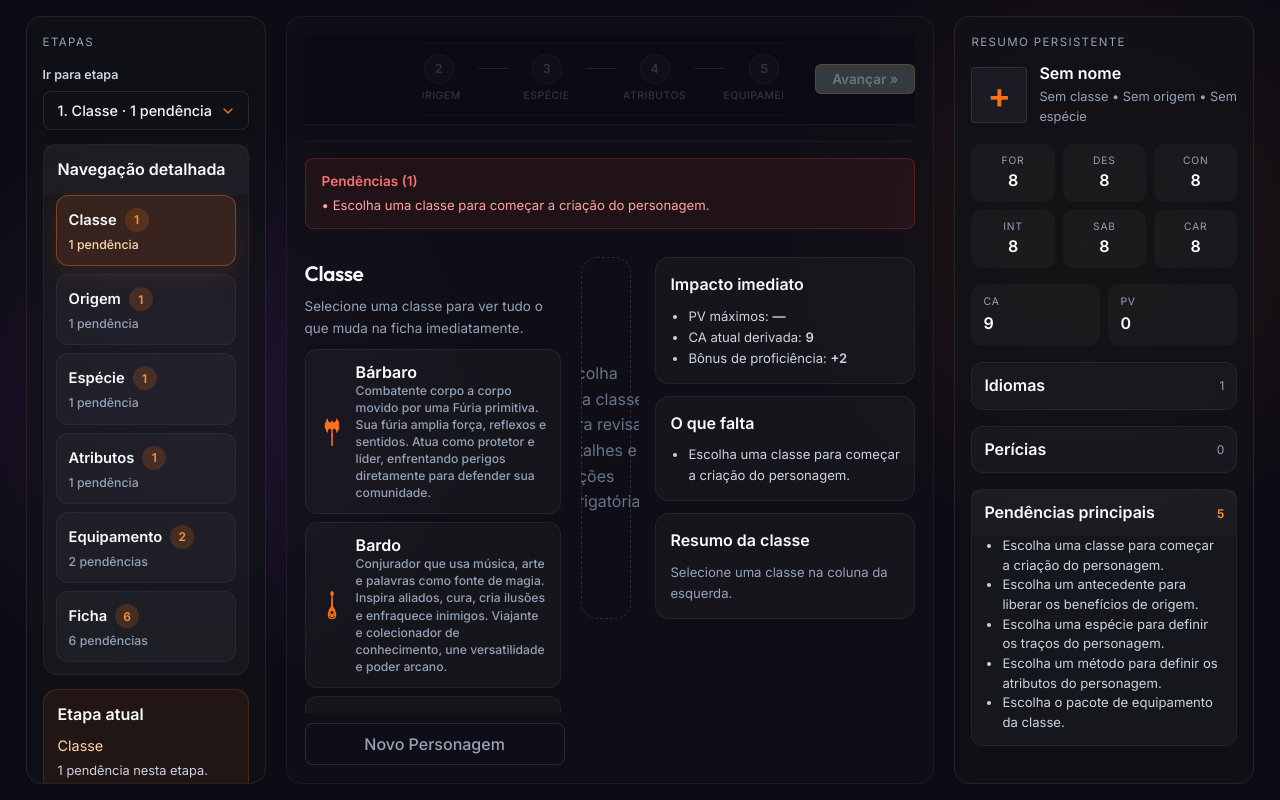
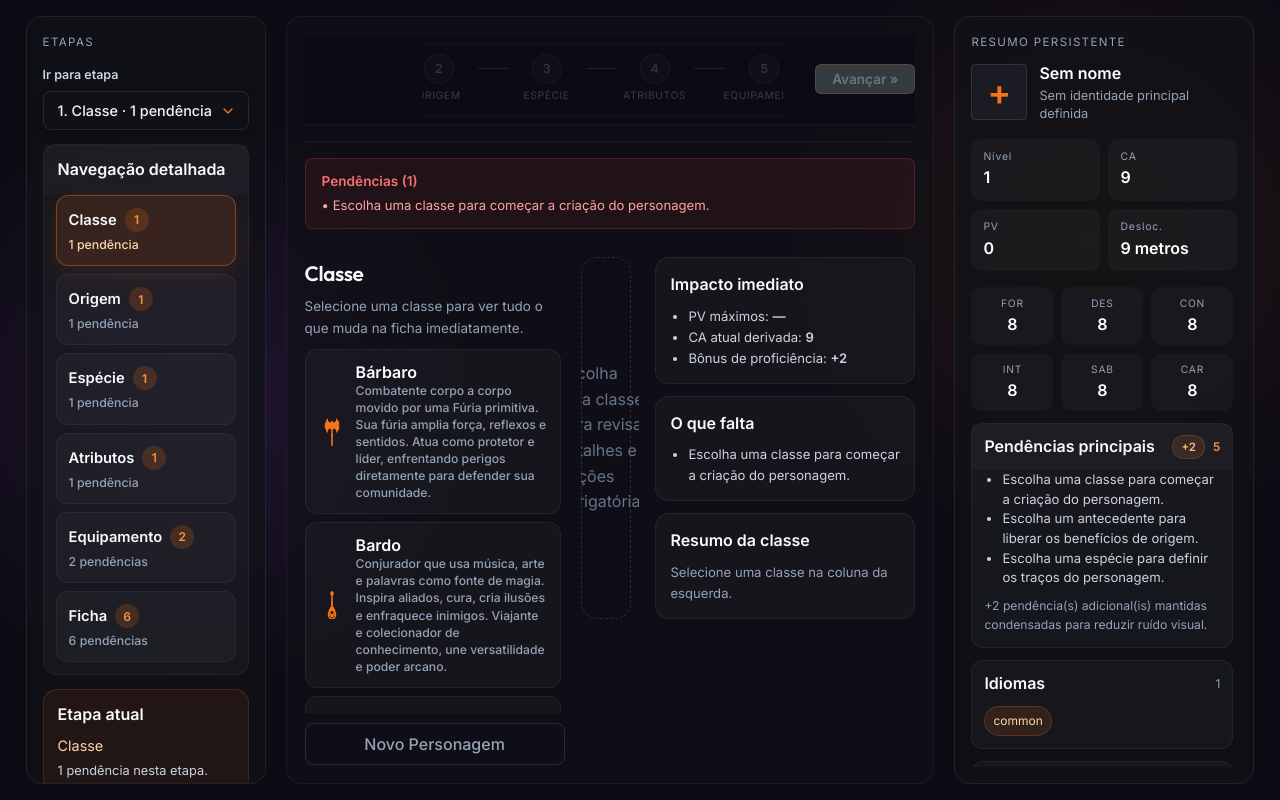
Before and after one commit to cauefeliciano14/app, a React (Vite) app: page / in a window 1280 px wide. Built offline with nearby package versions, Linux system fonts and the light colour scheme.

Commit message:
Refine creator character summary panel

```diff
--- a/src/features/creator/summary/CharacterSummaryPanel.tsx
+++ b/src/features/creator/summary/CharacterSummaryPanel.tsx
@@ -1,3 +1,4 @@
+import { useMemo, useState } from 'react';
 import { useCharacter } from '../../../context/CharacterContext';
 
 const ATTRS = ['forca', 'destreza', 'constituicao', 'inteligencia', 'sabedoria', 'carisma'] as const;
@@ -10,12 +11,27 @@ const LABELS: Record<(typeof ATTRS)[number], string> = {
   carisma: 'CAR',
 };
 
+const LIST_PREVIEW_COUNT = 3;
+const ISSUE_PREVIEW_COUNT = 3;
+
 export function CharacterSummaryPanel() {
-  const { character, selectedBackground, derivedSheet, validationResult } = useCharacter();
+  const { character, selectedBackground, derivedSheet, validationResult, characterLevel } = useCharacter();
   const mainPendencies = validationResult.errors.slice(0, 5);
+  const identityLine = [character.characterClass?.name, selectedBackground?.name, character.species?.name].filter(Boolean).join(' • ');
+
+  const quickFacts = useMemo(
+    () => [
+      { label: 'Nível', value: String(characterLevel ?? derivedSheet.level ?? 1) },
+      { label: 'CA', value: String(derivedSheet.armorClass) },
+      { label: 'PV', value: String(derivedSheet.maxHP) },
+      { label: 'Desloc.', value: derivedSheet.speed || '—' },
+    ],
+    [characterLevel, derivedSheet.armorClass, derivedSheet.level, derivedSheet.maxHP, derivedSheet.speed],
+  );
 
   return (
-    <div style={{ display: 'flex', flexDirection: 'column', gap: '16px' }}>
+    <div style={{ display: 'flex', flexDirection: 'column', gap: '16px', height: '100%', minHeight: 0 }}>
+      <div style={{ display: 'flex', flexDirection: 'column', gap: '16px', flex: 1, minHeight: 0 }}>
         <div>
           <div style={{ color: '#94a3b8', fontSize: '0.72rem', textTransform: 'uppercase', letterSpacing: '0.12em', marginBottom: '10px' }}>
             Resumo persistente
@@ -24,15 +40,20 @@ export function CharacterSummaryPanel() {
             <div className={`profile-placeholder ${character.portrait ? 'has-image' : ''}`} style={{ width: '54px', height: '54px', minWidth: '54px' }}>
               {character.portrait ? <img src={`/imgs/portrait_caracter/${character.portrait}`} alt={character.name || 'Retrato'} className="profile-image" /> : null}
             </div>
-          <div>
+            <div style={{ minWidth: 0 }}>
               <div style={{ color: '#fff', fontSize: '1rem', fontWeight: 700 }}>{character.name || 'Sem nome'}</div>
-            <div style={{ color: '#94a3b8', fontSize: '0.8rem' }}>
-              {character.characterClass?.name ?? 'Sem classe'} • {selectedBackground?.name ?? 'Sem origem'} • {character.species?.name ?? 'Sem espécie'}
-            </div>
+              <div style={{ color: '#94a3b8', fontSize: '0.8rem', lineHeight: 1.4 }}>{identityLine || 'Sem identidade principal definida'}</div>
             </div>
           </div>
         </div>
 
+        <div style={{ display: 'grid', gridTemplateColumns: 'repeat(2, minmax(0, 1fr))', gap: '8px' }}>
+          {quickFacts.map((fact) => (
+            <SummaryPill key={fact.label} label={fact.label} value={fact.value} />
+          ))}
+        </div>
+
+        <div style={{ display: 'flex', flexDirection: 'column', gap: '12px', flex: 1, minHeight: 0, maxHeight: '100%', overflowY: 'auto', paddingRight: '4px' }}>
           <div style={{ display: 'grid', gridTemplateColumns: 'repeat(3, minmax(0, 1fr))', gap: '8px' }}>
             {ATTRS.map((attr) => (
               <div key={attr} style={{ background: 'rgba(255,255,255,0.03)', borderRadius: '10px', padding: '8px 10px', textAlign: 'center' }}>
@@ -42,14 +63,11 @@ export function CharacterSummaryPanel() {
             ))}
           </div>
 
-      <div style={{ display: 'grid', gridTemplateColumns: 'repeat(2, minmax(0, 1fr))', gap: '8px' }}>
-        <SummaryPill label="CA" value={String(derivedSheet.armorClass)} />
-        <SummaryPill label="PV" value={String(derivedSheet.maxHP)} />
+          <SummaryIssues items={mainPendencies} />
+          <SummaryList title="Idiomas" items={derivedSheet.languages} empty="Nenhum idioma extra." defaultOpen={false} previewCount={LIST_PREVIEW_COUNT} />
+          <SummaryList title="Perícias" items={derivedSheet.skillProficiencies} empty="Nenhuma perícia definida." defaultOpen={false} previewCount={LIST_PREVIEW_COUNT} />
         </div>
-
-      <SummaryList title="Idiomas" items={derivedSheet.languages} empty="Nenhum idioma extra." defaultOpen={false} />
-      <SummaryList title="Perícias" items={derivedSheet.skillProficiencies} empty="Nenhuma perícia definida." defaultOpen={false} />
-      <SummaryIssues items={mainPendencies} />
+      </div>
     </div>
   );
 }
@@ -63,48 +81,124 @@ function SummaryPill({ label, value }: { label: string; value: string }) {
   );
 }
 
-function SummaryList({ title, items, empty, defaultOpen = true }: { title: string; items: string[]; empty: string; defaultOpen?: boolean }) {
+function SummaryList({
+  title,
+  items,
+  empty,
+  defaultOpen = true,
+  previewCount = LIST_PREVIEW_COUNT,
+}: {
+  title: string;
+  items: string[];
+  empty: string;
+  defaultOpen?: boolean;
+  previewCount?: number;
+}) {
+  const visibleItems = items.slice(0, previewCount);
+  const hiddenItems = items.slice(previewCount);
+  const hiddenCount = hiddenItems.length;
+  const shouldExpand = hiddenCount > 0;
+  const [isExpanded, setIsExpanded] = useState(defaultOpen && shouldExpand);
+
   return (
-    <details open={defaultOpen} style={{ background: 'rgba(255,255,255,0.03)', border: '1px solid rgba(255,255,255,0.06)', borderRadius: '12px' }}>
-      <summary style={{ cursor: 'pointer', listStyle: 'none', padding: '10px 12px', display: 'flex', justifyContent: 'space-between', alignItems: 'center' }}>
+    <div style={{ background: 'rgba(255,255,255,0.03)', border: '1px solid rgba(255,255,255,0.06)', borderRadius: '12px', padding: '10px 12px 12px' }}>
+      <div style={{ display: 'flex', justifyContent: 'space-between', alignItems: 'center', gap: '10px', marginBottom: items.length === 0 ? 0 : '10px' }}>
         <span style={{ color: '#f8fafc', fontWeight: 700 }}>{title}</span>
+        <div style={{ display: 'flex', alignItems: 'center', gap: '8px', flexShrink: 0 }}>
+          {hiddenCount > 0 ? (
+            <span style={{ background: 'rgba(148,163,184,0.12)', border: '1px solid rgba(148,163,184,0.18)', borderRadius: '999px', padding: '2px 8px', color: '#cbd5e1', fontSize: '0.72rem', fontWeight: 700 }}>
+              +{hiddenCount}
+            </span>
+          ) : null}
           <span style={{ color: '#94a3b8', fontSize: '0.75rem' }}>{items.length}</span>
-      </summary>
-      <div style={{ padding: '0 12px 12px' }}>
+        </div>
+      </div>
+
       {items.length === 0 ? (
         <div style={{ color: '#64748b', fontSize: '0.8rem' }}>{empty}</div>
       ) : (
+        <div style={{ display: 'flex', flexDirection: 'column', gap: '8px' }}>
           <div style={{ display: 'flex', flexWrap: 'wrap', gap: '6px' }}>
-            {items.map((item) => (
+            {visibleItems.map((item) => (
               <span key={item} style={{ background: 'rgba(249,115,22,0.12)', border: '1px solid rgba(249,115,22,0.22)', borderRadius: '999px', padding: '4px 8px', fontSize: '0.75rem', color: '#fed7aa' }}>
                 {item}
               </span>
             ))}
+            {!isExpanded && hiddenCount > 0 ? (
+              <span style={{ background: 'rgba(255,255,255,0.04)', border: '1px dashed rgba(255,255,255,0.12)', borderRadius: '999px', padding: '4px 8px', fontSize: '0.75rem', color: '#94a3b8' }}>
+                +{hiddenCount}
+              </span>
+            ) : null}
+          </div>
+
+          {isExpanded ? (
+            <div style={{ display: 'flex', flexWrap: 'wrap', gap: '6px' }}>
+              {hiddenItems.map((item) => (
+                <span key={item} style={{ background: 'rgba(148,163,184,0.08)', border: '1px solid rgba(148,163,184,0.16)', borderRadius: '999px', padding: '4px 8px', fontSize: '0.75rem', color: '#e2e8f0' }}>
+                  {item}
+                </span>
+              ))}
+            </div>
+          ) : null}
+
+          {shouldExpand ? (
+            <button
+              type="button"
+              onClick={() => setIsExpanded((current) => !current)}
+              style={{
+                alignSelf: 'flex-start',
+                background: 'transparent',
+                border: 'none',
+                padding: 0,
+                color: '#94a3b8',
+                fontSize: '0.76rem',
+                cursor: 'pointer',
+              }}
+            >
+              {isExpanded ? 'Mostrar menos' : 'Expandir lista'}
+            </button>
+          ) : null}
+        </div>
+      )}
+    </div>
+  );
+}
+
+function SummaryIssues({ items }: { items: string[] }) {
+  const visibleItems = items.slice(0, ISSUE_PREVIEW_COUNT);
+  const hiddenCount = Math.max(items.length - visibleItems.length, 0);
+
+  return (
+    <details open style={{ background: 'rgba(255,255,255,0.03)', border: '1px solid rgba(255,255,255,0.06)', borderRadius: '12px' }}>
+      <summary style={{ cursor: 'pointer', listStyle: 'none', padding: '10px 12px', display: 'flex', justifyContent: 'space-between', alignItems: 'center', gap: '10px' }}>
+        <span style={{ color: '#f8fafc', fontWeight: 700 }}>Pendências principais</span>
+        <div style={{ display: 'flex', alignItems: 'center', gap: '8px', flexShrink: 0 }}>
+          {hiddenCount > 0 ? (
+            <span style={{ background: 'rgba(251,146,60,0.12)', border: '1px solid rgba(251,146,60,0.18)', borderRadius: '999px', padding: '2px 8px', color: '#fdba74', fontSize: '0.72rem', fontWeight: 700 }}>
+              +{hiddenCount}
+            </span>
+          ) : null}
+          <span style={{ color: items.length === 0 ? '#4ade80' : '#fb923c', fontSize: '0.75rem', fontWeight: 700 }}>
+            {items.length === 0 ? 'OK' : items.length}
+          </span>
+        </div>
+      </summary>
+      <div style={{ padding: '0 12px 12px' }}>
+        {items.length === 0 ? (
+          <div style={{ color: '#4ade80', fontSize: '0.82rem' }}>Personagem pronto para a ficha final.</div>
+        ) : (
+          <div style={{ display: 'flex', flexDirection: 'column', gap: '8px' }}>
+            <ul style={{ margin: 0, paddingLeft: '18px', color: '#cbd5e1', fontSize: '0.82rem', lineHeight: 1.5 }}>
+              {visibleItems.map((error) => <li key={error}>{error}</li>)}
+            </ul>
+            {hiddenCount > 0 ? (
+              <div style={{ color: '#94a3b8', fontSize: '0.76rem' }}>
+                +{hiddenCount} pendência(s) adicional(is) mantidas condensadas para reduzir ruído visual.
+              </div>
+            ) : null}
           </div>
         )}
       </div>
     </details>
   );
 }
-
-function SummaryIssues({ items }: { items: string[] }) {
-  return (
-    <details open style={{ background: 'rgba(255,255,255,0.03)', border: '1px solid rgba(255,255,255,0.06)', borderRadius: '12px' }}>
-      <summary style={{ cursor: 'pointer', listStyle: 'none', padding: '10px 12px', display: 'flex', justifyContent: 'space-between', alignItems: 'center' }}>
-        <span style={{ color: '#f8fafc', fontWeight: 700 }}>Pendências principais</span>
-        <span style={{ color: items.length === 0 ? '#4ade80' : '#fb923c', fontSize: '0.75rem', fontWeight: 700 }}>
-          {items.length === 0 ? 'OK' : items.length}
-        </span>
-      </summary>
-      <div style={{ padding: '0 12px 12px' }}>
-        {items.length === 0 ? (
-          <div style={{ color: '#4ade80', fontSize: '0.82rem' }}>Personagem pronto para a ficha final.</div>
-        ) : (
-          <ul style={{ margin: 0, paddingLeft: '18px', color: '#cbd5e1', fontSize: '0.82rem', lineHeight: 1.5 }}>
-            {items.map((error) => <li key={error}>{error}</li>)}
-          </ul>
-        )}
-      </div>
-    </details>
-  );
-}
```
Lines whose indentation alone changed are shown as unchanged.
